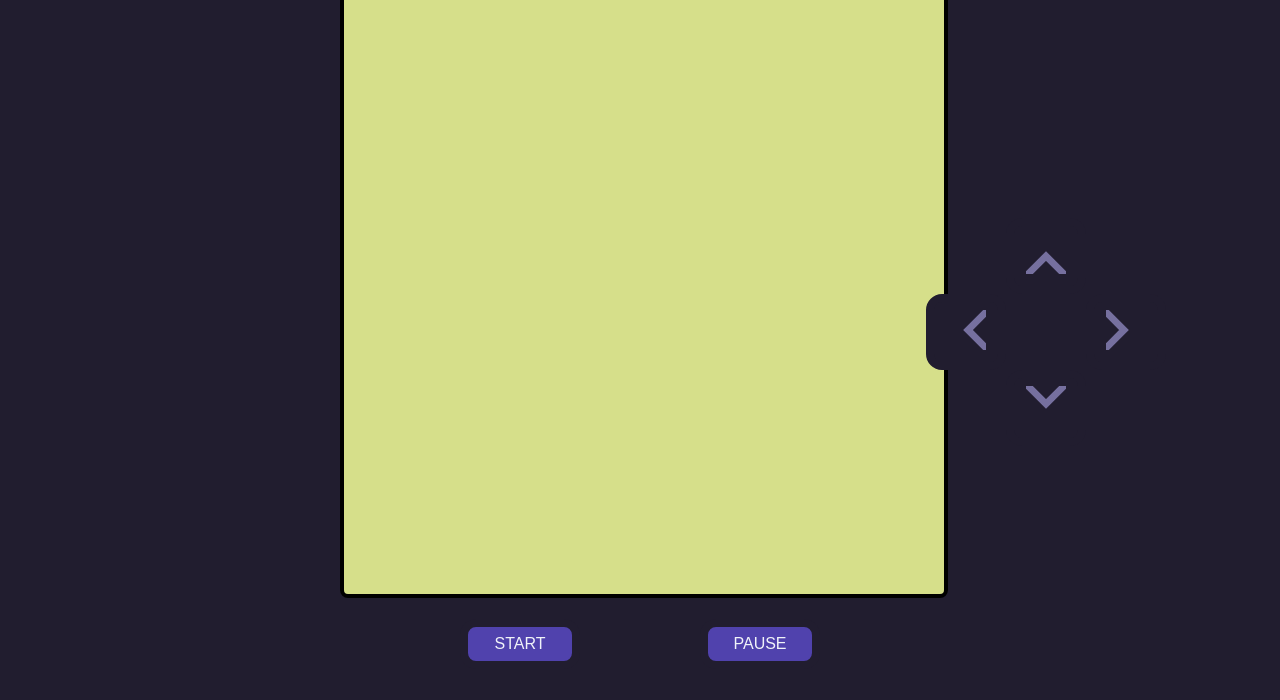
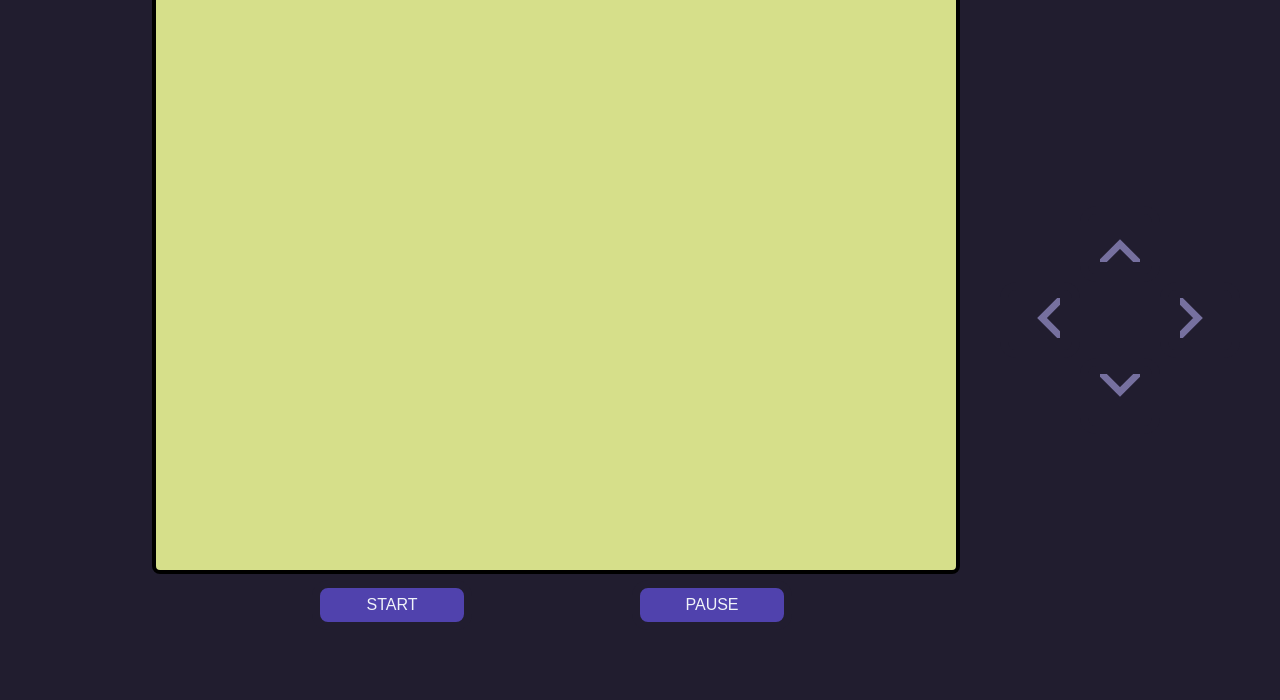
Before and after one commit to oxe-i/oxe-i.github.io, a plain HTML site: page game.html in a window 1280 px wide. Shown: the part 94-794 px from the top of the page. Drawn offline with Linux system fonts and the light colour scheme.

Commit message:
canvas and snake size/speed now respond to screen size in a coherent manner

```diff
--- a/game-script.js
+++ b/game-script.js
@@ -44,10 +44,20 @@ class Direction {};
 let block = null;
 
 function getCanvasSize() {
-    if (windowHeight >= 750 && windowWidth >= 750) { return 600; }
-    if (windowHeight >= 600 && windowWidth >= 600) { return 450; }
-    if (windowHeight >= 450 && windowWidth >= 450) { return 300; }
-    return 150;
+    const xOffset = 60 * vMin;
+    const yOffset = 25 * vMin;
+    const usableWidth = windowWidth - xOffset;
+    const usableHeight = windowHeight - yOffset;
+    return [usableWidth - (usableWidth % 32), usableHeight - (usableHeight % 32)];
+}
+
+function getSegmentSize() {
+    const minCanvasSize = Math.min(canvas.width, canvas.height);
+    return minCanvasSize / 32;
+}
+
+function getSpeed() {
+    return drawingSize / 16;
 }
 
 function isTouchDevice() {
@@ -71,11 +81,21 @@ function initializeVariables() {
     windowWidth = window.innerWidth;
     vMin = Math.floor(Math.min(windowWidth, windowHeight) / 100);
 
+    // canvas variables
+    const [scaledX, scaledY] = getCanvasSize();
+
+    canvas.width = scaledX;
+    canvas.height = scaledY;
+
+    // CSS properties
+    document.documentElement.style.setProperty("--canvas-height", `${canvas.height}px`);
+    document.documentElement.style.setProperty("--canvas-width", `${canvas.width}px`);
+
     // snake variables
-    segmentSize = 15;
+    segmentSize = getSegmentSize();
     border = 1;
     drawingSize = segmentSize + border;
-    speed = 1;
+    speed = getSpeed();
     numIterationsBeforeDrawing = drawingSize / speed;
 
     // direction variables
@@ -83,18 +103,6 @@ function initializeVariables() {
     Direction.DOWN = [0, speed];
     Direction.LEFT = [-speed, 0];
     Direction.RIGHT = [speed, 0];
-
-
-    // canvas variables
-    const scaled = getCanvasSize();
-
-    canvas.width = scaled;
-    canvas.height = scaled;
-
-    // CSS properties
-    document.documentElement.style.setProperty("--canvas-height", `${canvas.height}px`);
-    document.documentElement.style.setProperty("--canvas-width", `${canvas.width}px`);
-    document.documentElement.style.setProperty("--button-width", `${canvas.width * 0.2}px`);
 }
 
 function initialSetup() {
--- a/game-styles.css
+++ b/game-styles.css
@@ -1,14 +1,13 @@
 :root {
     --canvas-width: 600px;
     --canvas-height: 600px;
-    --buttom-width: calc(var(--canvas-width) * 0.2);
 }
 
 #page {
     background: #211d2f;
     display: grid;
     grid-template-rows: 10vmin var(--canvas-height) 1fr;
-    grid-template-columns: 1fr var(--canvas-width) 1fr;
+    grid-template-columns: 1fr var(--canvas-width) 2fr;
     justify-content: center;
     align-items: center;
     font-family: "Ubuntu", sans-serif;
@@ -52,7 +51,6 @@
         text-align: center;
         width: auto;
         height: auto;
-        padding: 1vmin;
     }
 
     #game-flow-buttons {
@@ -61,12 +59,12 @@
         width: var(--canvas-width);
         height: 100%;
         display: grid;
-        grid-template-rows: 1fr 2fr 1fr;
-        grid-template-columns: 1fr var(--button-width) 1fr var(--button-width) 1fr;
+        grid-template-rows: 1fr 5fr 1fr;
+        grid-template-columns: 1fr 20vmin 1fr 20vmin 1fr;
         justify-content: center;
         align-items: center;
 
-        .button { min-width: var(--buttom-width); }
+        .button { min-width: 20vmin; }
 
         #start-game, #pause-game { grid-row: 2/3; }
         #start-game { grid-column: 2/3; }
@@ -78,10 +76,11 @@
         grid-column: 3/4;
         display: flex;
         position: relative;
+        min-width: 40vmin;
 
         .button {
             position: absolute;
-            left: 20%;
+            left: 40%;
             top: 50%;
             min-width: 10vmin;
             font-size: 2vmin;
```
